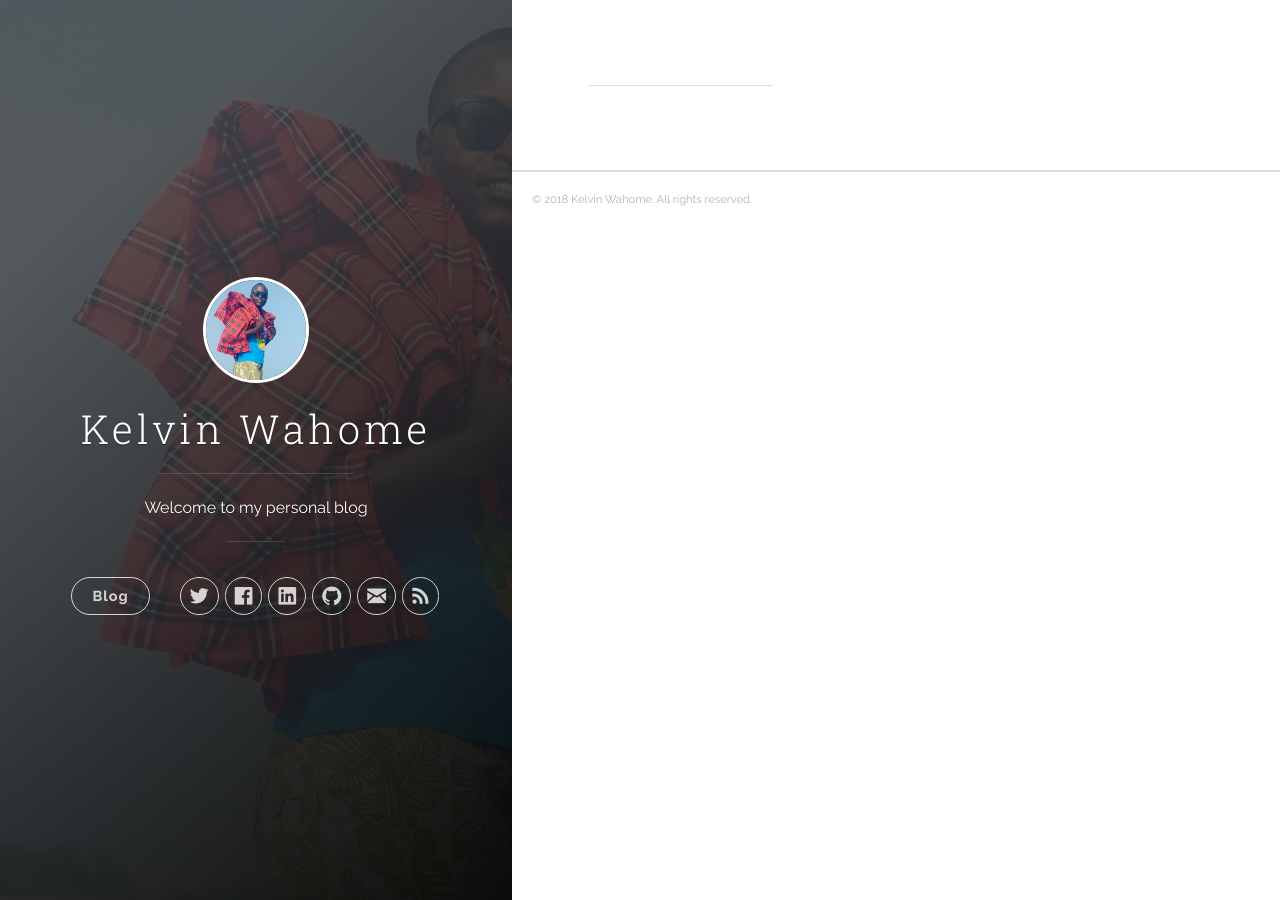
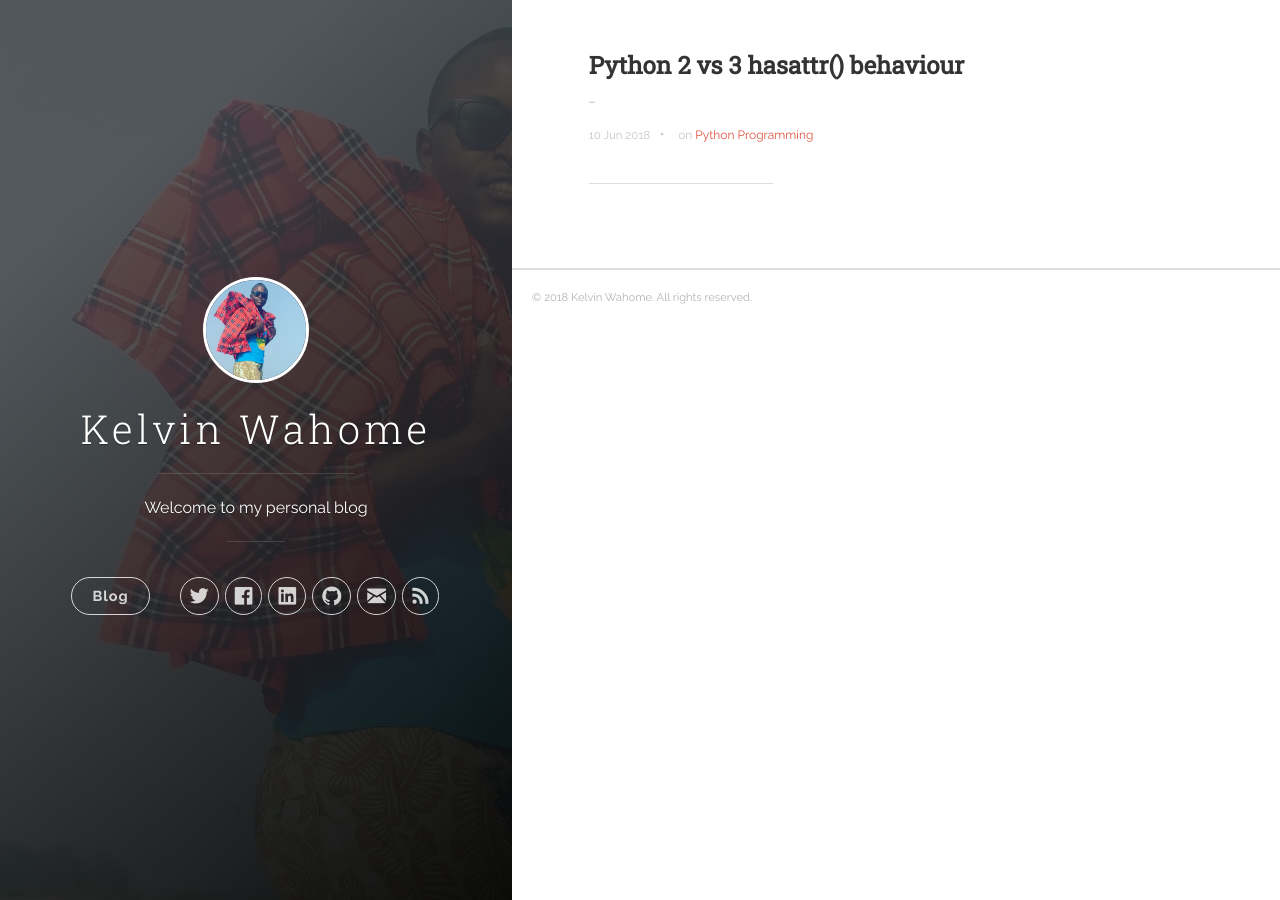
Before and after one commit to kwahome/kwahome.github.io, a Jekyll site: the page built from index.html, in a window 1280 px wide. Built offline with Jekyll 4.4.1, drawn with Linux system fonts in a browser that asks for light colours; the list of posts is cut into pages by our own code; part of the change alters nothing that is shown.

Commit message:
python 2 vs 3 hasattr() behaviour

````diff
--- a/_config.yml
+++ b/_config.yml
@@ -2,9 +2,7 @@
 title: Kelvin Wahome
 description: 'Welcome to my personal blog'
 url: 'https://kwahome.github.io/'
-# baseurl: '/kwahome'
-avatar: 'https://github.com/kwahome/kwahome.github.io/blob/master/images/profile.jpg'
-cover: 'https://github.com/kwahome/kwahome.github.io/blob/master/images/cover.jpg'
+baseurl: ''
 # google_analytics: 'UA-XXXXXX-X'
 # disqus_shortname: 'your-disqus-name'
 
--- /dev/null
+++ b/_posts/2018-06-10-python-2-vs-3-hasattr-behaviour.md
@@ -0,0 +1,243 @@
+---
+layout: post
+title:  Python 2 vs 3 hasattr() behaviour
+image: ''
+date:   2018-06-10 10:00:00
+tags:
+    - Python
+    - Programming
+description: 'A walkthrough on how hasattr() has changed behaviour between Python 2 and 3'
+categories:
+    - Python
+---
+
+<img src="../../media/images/python-2-vs-python-31-780x350.jpg" alt="">
+
+`hasattr()` presents a huge edge case when writing Python 2 and 3 compatible code.
+
+You might want to rethink using it unless you can put up with it’s kinks or are writing Python 3 only code and understand how it works.
+
+Especially, if you’re handling property attributes or classes that aren’t your own.
+
+
+### __hasattr(object, name)__
+`hasattr()` checks for the existence of an attribute by trying to retrieve it.
+
+This is implemented by calling `getattr(object, name)`, which does a lookup, and seeing whether an exception is raised.
+
+An attribute lookup is the only reliable way of knowing if an attribute exists, since there are so many dynamic ways to inject attributes on Python objects; `__getattr__`, `__getattribute__`, `property` objects, meta classes, etc.
+
+Thus `hasattr(foo, 'bar')` below:
+
+{% highlight python %}
+    if hasattr(foo, 'bar'):
+        # do something with bar in Foo
+        print(Foo.bar)
+    else:
+        # no bar found in Foo
+        print("no bar found in Foo")
+{% endhighlight %}
+
+approximately equates to:
+
+{% highlight python %}
+    try:
+        getattr(foo, 'bar') # try lookup bar in foo
+        return True
+    except:
+        # catch all exceptions and return false
+        return False
+{% endhighlight %}
+The handling of exceptions raised in the lookup process has changed, rightly so, in Python 3 resulting in a change in behaviour and an edge case while writing 2–3 hybrid code.
+
+### <a href="https://docs.python.org/2.7/library/functions.html#hasattr" target="_blank" style="color:#3b5998">__Python 2__</a>:
+```
+hasattr(object, name)
+
+The arguments are an object and a string. The result is True if the string is the name of one of the object’s attributes, False if not. (This is implemented by calling `getattr(object, name)` and seeing whether it raises an exception or not.)
+```
+
+In python 2, `hasattr()` <a href="https://github.com/python/cpython/blob/2.7/Python/bltinmodule.c#L907" target="_blank" style="color:#3b5998">catches all attribute lookup exceptions</a> and returns False.
+
+The implication here is that `hasattr()` masks all exceptions raised whilst trying to retrieve an attribute from an object, then assumes the attribute sought does not exist when it in fact does.
+
+### <a href="https://docs.python.org/3/library/functions.html#hasattr" target="_blank" style="color:#3b5998">__Python 3__</a>:
+```
+hasattr(object, name)
+
+The arguments are an object and a string. The result is True if the string is the name of one of the object’s attributes, False if not. (This is implemented by calling getattr(object, name) and seeing whether it raises an AttributeError or not.)
+```
+In python 3, `hasattr()` <a href="https://github.com/python/cpython/blob/3.4/Python/bltinmodule.c#L995" target="_blank" style="color:#3b5998">catches `AttributeErrors` only</a> then returns False. All other exceptions bubble up the call stack.
+
+
+It’s thus a much more truthful representation of the existence of an object.
+
+However, it’s impossible to distinguish an `AttributeError` from a missing attribute and an `AttributeError` that‘s as a result of a buggy attribute particularly if a property is involved.
+
+### __Property attribute__
+Python has a concept called a <a href="https://docs.python.org/2.7/library/functions.html#hasattr" target="_blank" style="color:#3b5998">__property__</a> that can do several very useful things.
+
+The property function, largely used with the `@decorator` syntax implements data encapsulation in Python classes.
+
+When Python encounters the following code:
+
+{% highlight python %}
+    class Foo(object):
+         """
+         class Foo with methods bar and baz
+         """
+         @property
+         def bar(self):
+             return "this is bar"
+
+         def baz(self):
+             return "this is baz"
+
+    foo = Foo()
+    print(foo.bar)
+    print(foo.baz)
+{% endhighlight %}
+
+it looks up bar in foo, then inspects bar to see if it has a `__get__`, `__set__`, or `__delete__` method; if it does, it's a property.
+
+If bar is a property, rather than just returning the bar object (as it would for any other attribute e.g. `foo.baz`) the `__get__` method will be called (since we were doing an attribute lookup) and return whatever that method returns.
+
+Thus, the result of the block of code above is:
+
+{% highlight python %}
+    >>> foo = Foo()
+    >>>
+    >>> print(foo.bar)
+    'this is bar'
+    >>>
+    >>> print(foo.baz)
+    <bound method Foo.baz of <Foo object at 0x7fd2c7828c50>>
+{% endhighlight %}
+
+If a property raises an exception, the exception propagates up the call stack:
+
+{% highlight python %}
+    class Foo(object):
+         """
+         class Foo with methods bar and baz
+         """
+         @property
+         def bar(self):
+             raise SyntaxError
+
+         def baz(self):
+             raise SyntaxError
+
+    foo = Foo()
+    print(foo.bar)
+    print(foo.baz)
+{% endhighlight %}
+
+Thus, the result of the modified block of code above is::
+
+{% highlight python %}
+    >>> foo = Foo()
+    >>>
+    >>> print(foo.bar)
+    Traceback (most recent call last):
+      File "<input>", line 11, in <module>
+      File "<input>", line 4, in bar
+    SyntaxError: None
+    >>>
+    >>> print(foo.baz)
+    <bound method Foo.baz of <Foo object at 0x7fe06f8ce350>>
+{% endhighlight %}
+
+
+### __Property & hasattr() — an unholy alliance__
+
+At this point your premonition of what I’m getting at is absolutely spot on!
+
+`hasattr()` in Python 2 will shadow all exceptions in properties and wrongly communicate that an attribute does not exist.
+
+In Python 3 `hasattr()` blows up with the exceptions raised by the lookup process and only communicates that an attribute does not exist on `AttributeErrors`
+
+{% highlight python %}
+    class Foo(object):
+         """
+         class Foo with methods bar and baz
+         """
+         @property
+         def bar(self):
+             raise SyntaxError
+
+         def baz(self):
+             raise SyntaxError
+
+    foo = Foo()
+{% endhighlight %}
+
+Python 2:
+
+{% highlight python %}
+    >>> sys.version
+    '2.7.12 (default, Dec 16 2016, 03:08:23) \n[GCC 4.9.2]'
+    >>>
+    >>> hasattr(foo, 'bar')
+    False
+    >>>
+    >>> hasattr(foo, 'baz')
+    True
+    >>>
+{% endhighlight %}
+
+Python 3:
+
+{% highlight python %}
+    >>> sys.version
+    '3.4.8 (default, Feb 17 2018, 09:40:38) \n[GCC 4.9.2]'
+    >>>
+    >>> hasattr(foo, 'bar')
+    Traceback (most recent call last):
+      File "/usr/local/lib/python3.4/code.py", line 90, in runcode
+        exec(code, self.locals)
+      File "<input>", line 1, in <module>
+      File "<input>", line 4, in bar
+    SyntaxError: None
+    >>>
+    >>> hasattr(foo, 'baz')
+    True
+    >>>
+{% endhighlight %}
+
+Another vivid ramification of `hasattr()`` on properties is that it executes their getter functions which makes the name quite a misnomer.
+
+### __Alternatives?__
+I am in no way implying that `hasattr()`` is to be avoided like the plague. Certainly not! It’s still a perfectly applicable builtin function with a lot to offer.
+
+Trend with caution however, lest you wallow in it’s nasty surprises.
+
+Especially when treading the Python 2–3 hybrid code line or when dealing with third party library classes; since in classes that aren’t yours you may not know whether an attribute is a `property` or becomes one in a future release.
+
+You’d also need to keep tabs with changes in your own classes and evolve (fix) usages of `hasattr()` which adds on to the maintenance burden.
+
+Some alternatives are:
+
+{% highlight python %}
+    foo = Foo()
+
+    try:
+         print(foo.bar)
+    except AttributeError:
+         print("no bar found in Foo")
+{% endhighlight %}
+
+or
+
+{% highlight python %}
+    # assumes attribute absence equivalent to value being None
+    foo = Foo()
+
+    attr = getattr(foo, "bar", None)
+    if attr is not None:
+         print(attr)
+    else:
+         print("no bar found in Foo")
+{% endhighlight %}
+
+If you’re thinking *“what about performance?”*, `hasattr()` is not any faster than `getattr()` since it does the same attribute lookup process before throwing away the result.
--- a/css/main.scss
+++ b/css/main.scss
@@ -57,3 +57,11 @@ pre.highlight code,
   border: 3px solid #fff;
   border-radius:100%;
 }
+
+.post-title{
+  font-weight: bold;
+}
+
+.post{
+  //font-family: medium-content-sans-serif-font,-apple-system,BlinkMacSystemFont,"Segoe UI",Roboto,Oxygen,Ubuntu,Cantarell,"Open Sans","Helvetica Neue",sans-serif;
+}
````
Also changed, not shown: media/images/python-2-vs-python-31-780x350.jpg (added), 1 other file.
